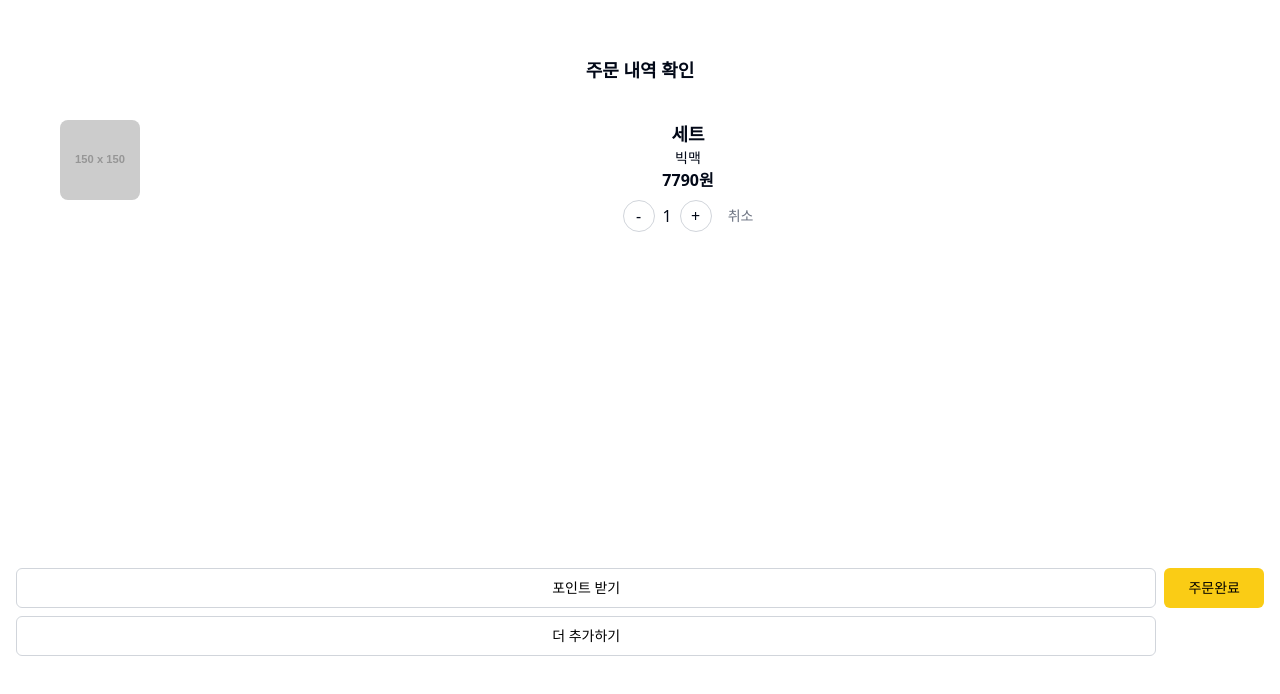
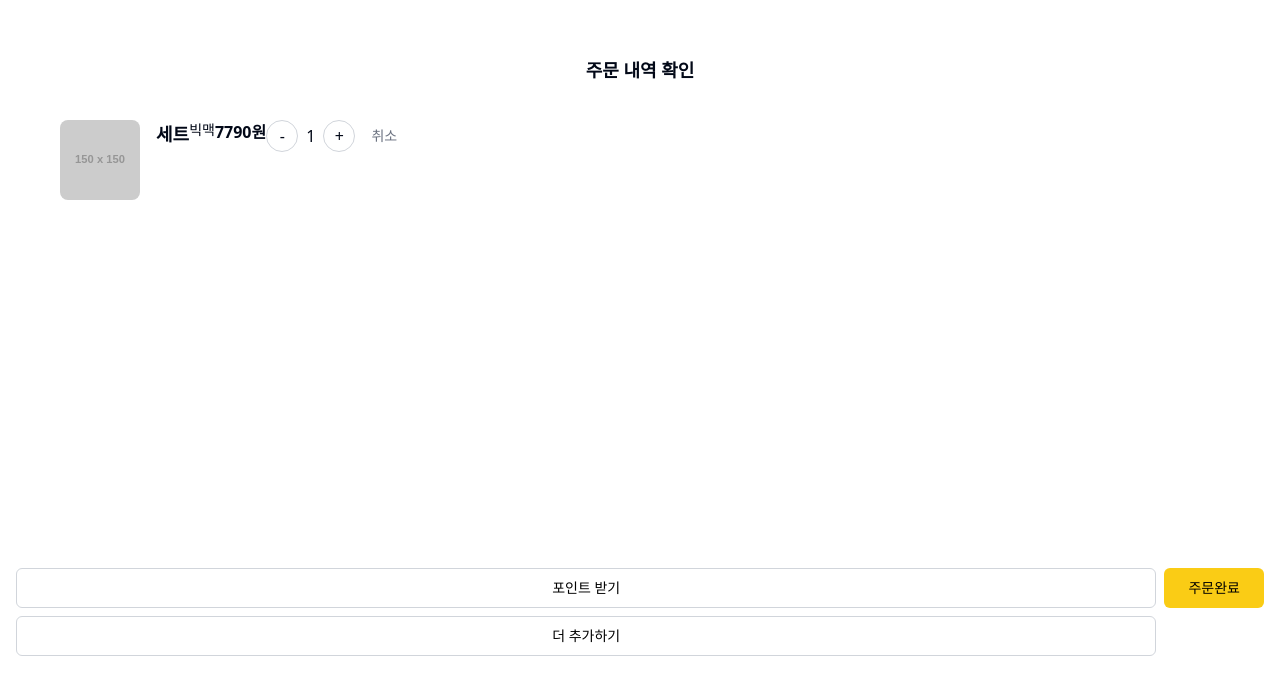
Before and after one commit to ktoo23/nowiki-test, a React (Vite) app: page /order-history in a window 1280 px wide. Shown: the top 694 px of the page. Built offline with nearby package versions, Linux system fonts and the light colour scheme.

Commit message:
fix : 빌드 에러 수정 중

```diff
--- a/src/pages/OrderHistory.tsx
+++ b/src/pages/OrderHistory.tsx
@@ -39,7 +39,7 @@ const OrderHistory = () => {
                         alt="메뉴"
                         className="w-20 h-20 rounded-lg"
                     />
-                    <div className="flex-1">
+                    <div className="flex">
                         <p className="text-lg font-bold">세트</p>
                         <p className="text-sm">
                             {data.menu_items.map((item) => item.name)[0]}
```
